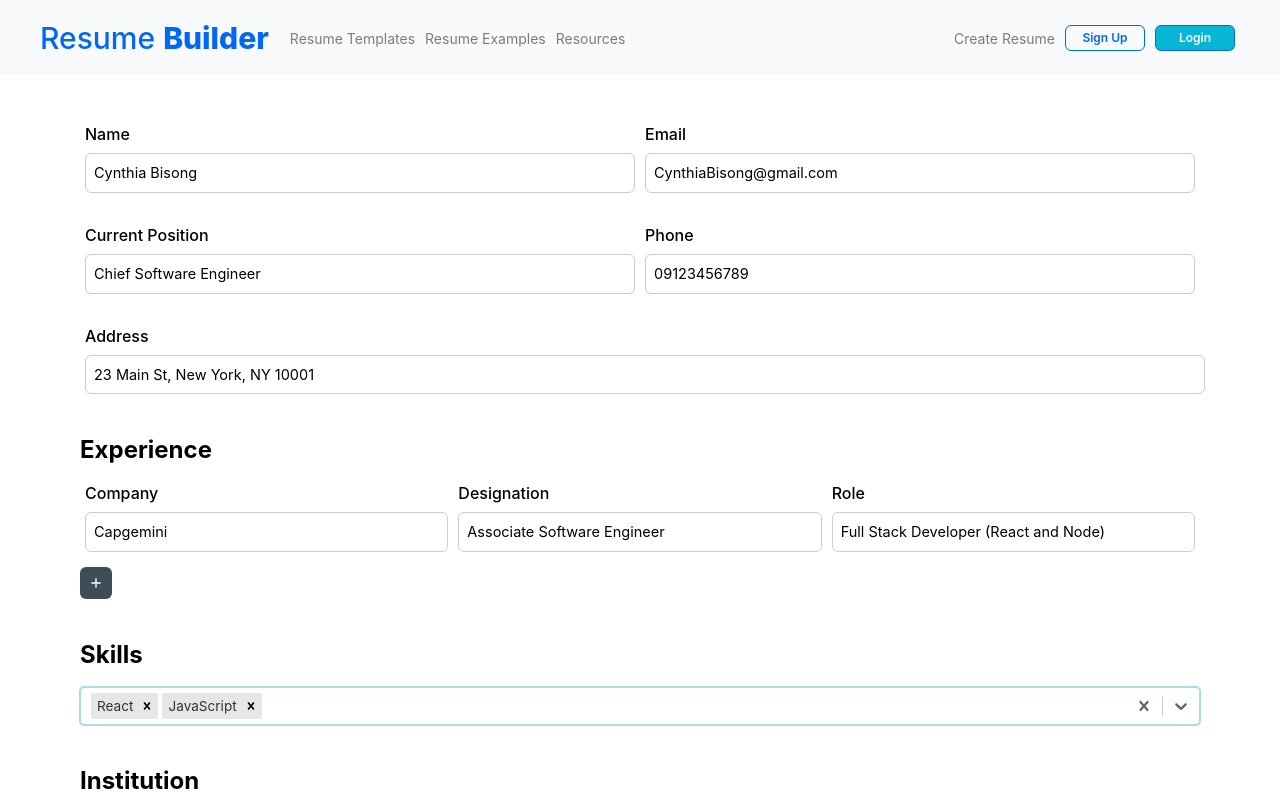
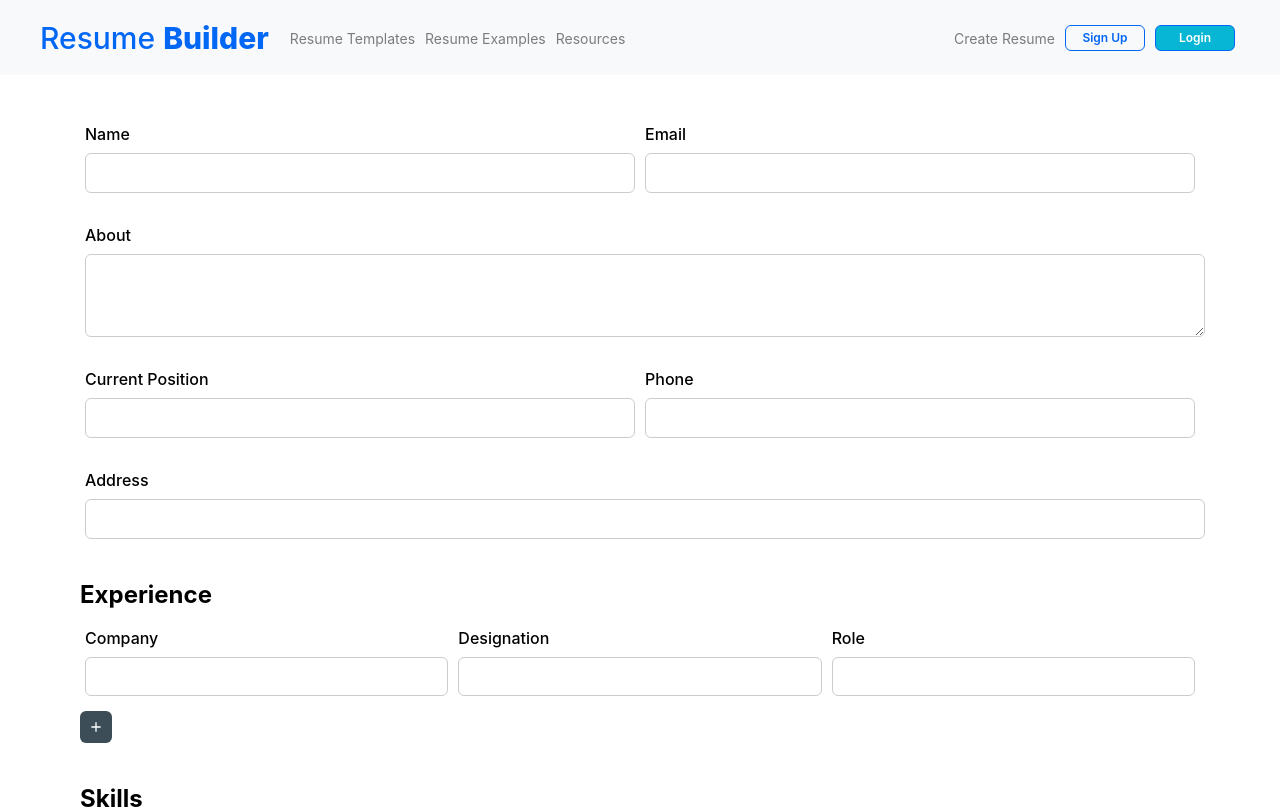
Before and after one commit to IromIbe/resume-builder, a Next.js app: page /create-resume in a window 1280 px wide. Shown: the top 809 px of the page. Built offline with nearby package versions, Linux system fonts and the light colour scheme.

Commit message:
finished view component

```diff
--- a/components/createResume/createResume.js
+++ b/components/createResume/createResume.js
@@ -16,14 +16,11 @@ function CreateResume() {
   const handleClose = () => setShow(false);
   const [view, setView] = useState(false);
 
-  // for routing to view-resume page
-  const router = useRouter();
-
   // setting the various experience categories
   const [experience, setExperience] = useState({
-    company: "Capgemini",
-    designation: "Associate Software Engineer",
-    role: "Full Stack Developer (React and Node)",
+    company: "",
+    designation: "",
+    role: "",
   });
 
   // setting the experience category in an array
@@ -31,20 +28,21 @@ function CreateResume() {
 
   // institutional experience
   const [institutions, setInstitutions] = useState({
-    school: "Unical",
-    degree: "BSC",
-    year: 2009,
+    school: "",
+    degree: "",
+    year: 0,
   });
   // setting the institution category in an array
   const [institutionList, setInstitutionList] = useState([institutions]);
 
   // each user data value that would require an onChange event
   const [userData, setUserData] = useState({
-    name: "Cynthia Bisong",
-    email: "CynthiaBisong@gmail.com",
-    phone: "09123456789",
-    address: "23 Main St, New York, NY 10001",
-    position: "Chief Software Engineer",
+    name: "",
+    email: "",
+    phone: "",
+    address: "",
+    position: "",
+    about: "",
   });
 
   // adding multiple experience and institutions category
@@ -119,11 +117,13 @@ function CreateResume() {
   // handle submit
   const handleSubmit = (e) => {
     e.preventDefault();
-    const allData = [
-      { ...userData },
-      { exp: [...experienceList] },
-      { school: [...institutionList] },
-    ];
+    const allData = {
+      userData: userData,
+      skills: skills,
+      exp: experienceList,
+      school: institutionList,
+    };
+
     localStorage.setItem("allData", JSON.stringify(allData));
     setShow(true);
   };
@@ -154,6 +154,22 @@ function CreateResume() {
             />
           </label>
         </div>
+        <div className='about'>
+          <label htmlFor='about'>
+            About
+            <textarea
+              type='text'
+              id='about'
+              name='about'
+              value={userData.about}
+              onChange={handleChange}
+              required
+              cols='30'
+              rows='3'
+            />
+          </label>
+        </div>
+
         <div className='flex'>
           <label htmlFor='position'>
             Current Position
--- a/components/viewResume/viewResume.js
+++ b/components/viewResume/viewResume.js
@@ -8,13 +8,89 @@ function ViewResume() {
       setResume(resumeData);
     }
   }, []);
-  console.log(resume[0], "resume");
-  console.log(resume[1], "resume 1");
-  console.log(resume[2], "resume 2");
+  console.log(resume.skills, "resume");
 
   return (
-    <div>
-      <h1>Loveee</h1>
+    <div className=' bg-white flex justify-center items-center'>
+      <div
+        className='resume px-10 py-7 bg-[#fffdee] my-10 border-t-8'
+        style={{ width: "85%", borderRadius: "10px" }}
+      >
+        <div className='general-info flex flex-col sm:flex-row justify-between items-start'>
+          <div className='mail-name'>
+            <h1 className='sm:text-5xl text-3xl font-bold leading-10 mb-4 text-gray-700'>
+              {(resume?.userData.name).toUpperCase()}
+            </h1>
+            <p className='text-sm font-semibold'>{resume.userData.position}</p>
+          </div>
+          <div className=''>
+            <p className=' text-sm '>{resume.userData.address}</p>
+            <p className='leading-8 text-sm font-bold'>
+              {resume.userData.phone}
+            </p>
+
+            <a
+              href={`mailto: ${resume?.userData.email}`}
+              className='text-[#0267f5] text-sm font-semibold cursor-pointer'
+              email
+            >
+              {resume.userData.email}
+            </a>
+          </div>
+        </div>
+        <div className='summary flex  flex-col sm:mt-20 mt-4 justify-evenly'>
+          <div className='about text-sm'>
+            <h1 className='font-bold text-3xl leading-10 mb-3'>SUMMARY</h1>
+
+            <p>{resume.userData.about}</p>
+          </div>
+          <div className='skills mt-8'>
+          <div>
+          <h1 className='font-bold text-3xl leading-10 mb-3'>SKILLS</h1>
+          </div>
+          <div className="flex flex-wrap ">
+          {resume.skills.map((skill, idx) => (
+              <div key={idx} className='mb-4 mt-2 m-5'>
+                <p className='font-normal text-base'>
+                  {skill.label}
+            </p>
+              </div>
+            ))}
+          </div>
+
+          </div>
+        </div>
+        <div className='exp flex flex-col'>
+          <div className='flex flex-col my-9'>
+            <h1 className='font-bold text-3xl'>EXPERIENCE</h1>
+            {resume.exp.map((exp, idx) => (
+              <div key={idx} className='mb-4 mt-2'>
+                <h3 className='font-bold text-lg'>
+                  {exp.company} -
+                  <span className='font-medium text-sm italic ml-2'>
+                    {exp.designation}
+                  </span>
+                </h3>
+                <p className='font-normal text-base italic'>{exp.role}</p>
+              </div>
+            ))}
+          </div>
+        </div>
+        <div className='flex flex-col'>
+            <h1 className='font-bold text-3xl'>EDUCATION</h1>
+            {resume.school.map((school, idx) => (
+              <div key={idx} className='mb-4 mt-2'>
+              <h3 className='font-bold text-lg'>{school.school}</h3>
+                <p className=' font-normal text-base italic'>
+                  {school.degree} -
+                  <span className='font-medium text-sm italic ml-2'>
+                    {school.year}
+                  </span>
+                </p>
+              </div>
+            ))}
+          </div>
+      </div>
     </div>
   );
 }
```
